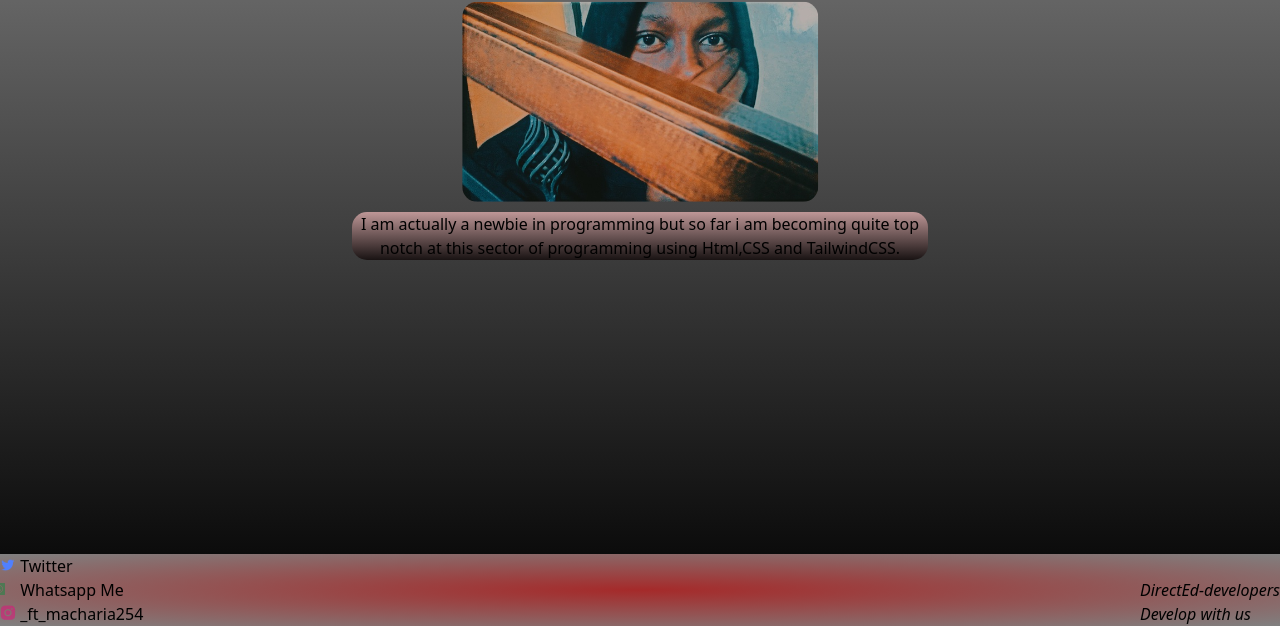
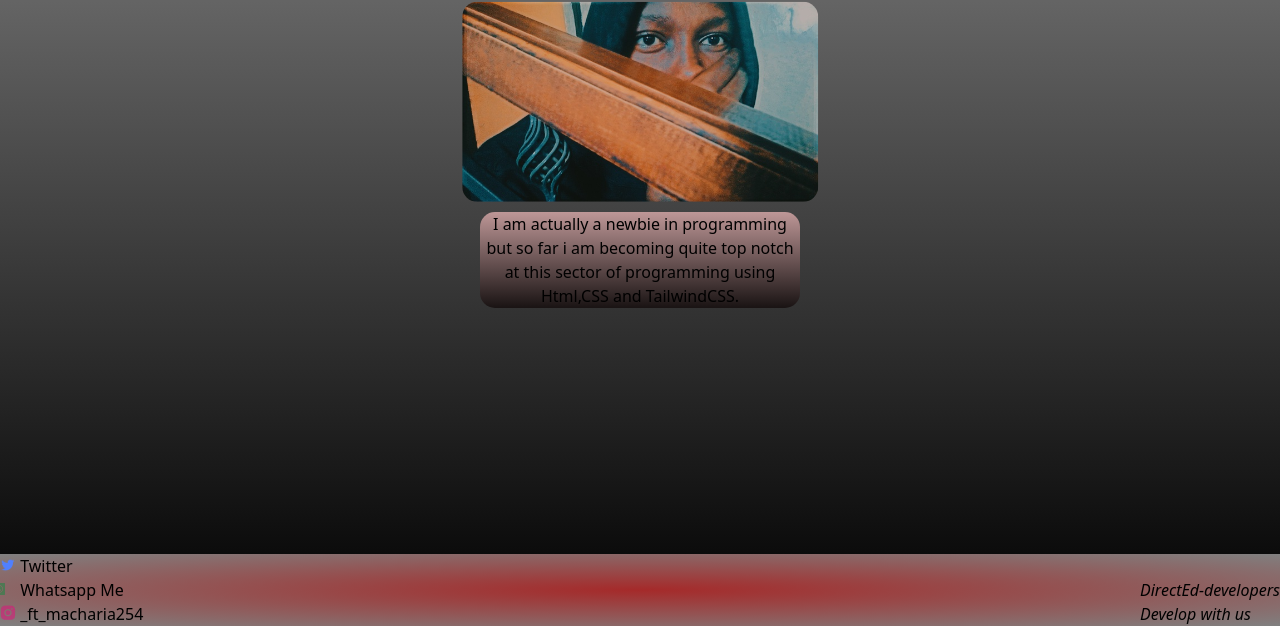
Before and after one commit to collinsmathinji/COLLO, a plain HTML site: page index.html in a window 1280 px wide. Shown: the part 174-800 px from the top of the page. Drawn offline with nearby package versions, Linux system fonts and the light colour scheme.

Commit message:
width of know

```diff
--- a/css/style.css
+++ b/css/style.css
@@ -52,7 +52,7 @@ html{
     border-radius: 15px;
     left:8;
     text-align: center;
-    max-width: 45%;
+    max-width: 25%;
 }
 a:hover{
     color: white;
```
